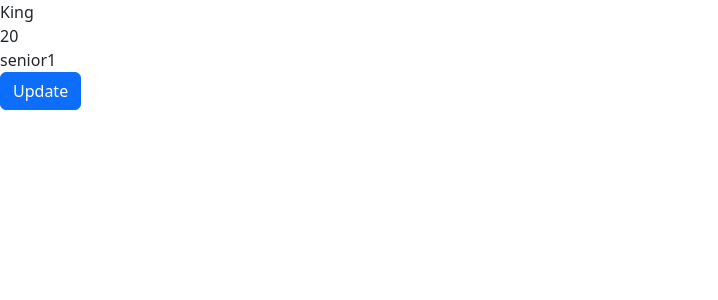
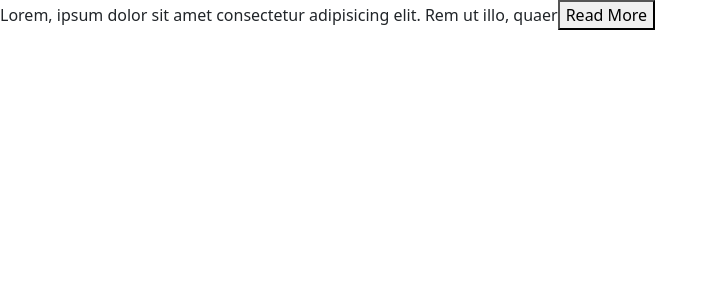
Before and after one commit to Kingcedru/ReactTypescript, a React (Vite) app: page / in a window 1280 px wide. Shown: the top 300 px of the page, without its empty margins (0-718 px from the left). Built offline with nearby package versions, Linux system fonts and the light colour scheme.

Commit message:
exercise 2

```diff
--- a/src/App.tsx
+++ b/src/App.tsx
@@ -1,10 +1,10 @@
 import "./App.css";
-import Message from "./Message";
+import Exercise2 from "./components/Exercise2";
 
 function App() {
   return (
     <>
-     <Message/>
+     <Exercise2/>
     </>
   );
 }
--- /dev/null
+++ b/src/components/Exercise2.tsx
@@ -0,0 +1,33 @@
+import { useState } from "react";
+import Button from "./Exercise1";
+
+function Exercise2() {
+  const texts: string = `Lorem, ipsum dolor sit amet consectetur adipisicing elit. Rem ut illo,
+    quaerat fugit ipsa quos architecto omnis, quibusdam enim blanditiis,
+    tempora autem nemo at. Quos quo, debitis maiores natus labore, corporis
+    eos voluptate corrupti quaerat sed recusandae obcaecati quam reiciendis
+    fugiat dolorum nesciunt. Reiciendis impedit provident mollitia saepe vel
+    fugit doloribus ad distinctio in porro corporis, iste veniam ea delectus
+    sit molestiae tempore rem odit, voluptatibus repellendus atque, quia aut
+    explicabo sapiente. Cumque ea fugiat incidunt distinctio dolore aspernatur
+    cum eum debitis asperiores! Eaque iure sapiente dolorum debitis quas quam,
+    repellat, a possimus nulla ipsa placeat, cupiditate asperiores deserunt
+    amet?`;
+
+  const [text, setText] = useState({ characters: texts, button: true });
+  const changeText = () => {
+    setText({ ...text, button: !text.button });
+  };
+  return (
+    <div>
+      <span>
+        {text.characters.slice(0, text.button ? 80 : texts.length - 1)}
+        <button onClick={changeText}>
+          {text.button ? "Read More" : "Less"}
+        </button>
+      </span>
+    </div>
+  );
+}
+
+export default Exercise2;
```
